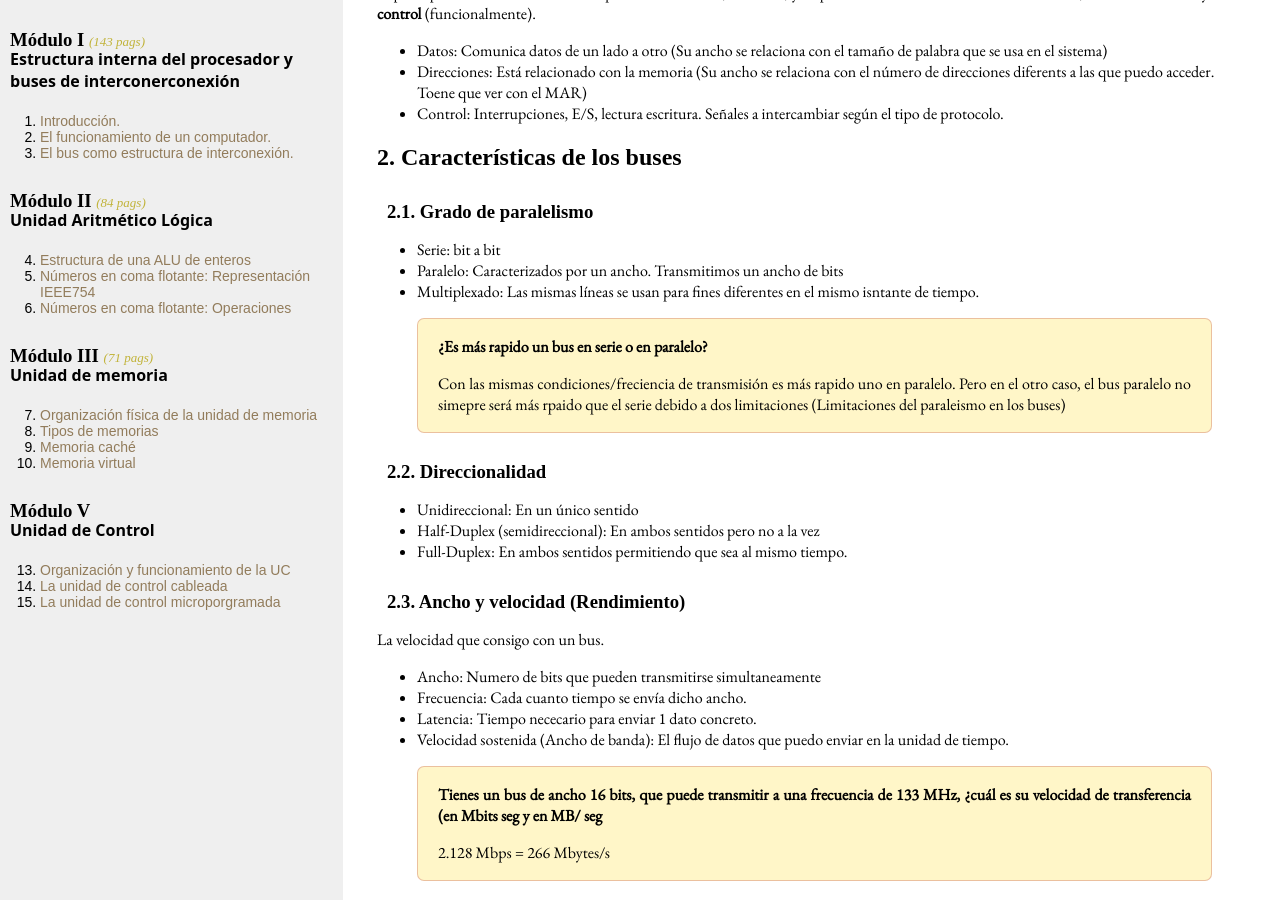
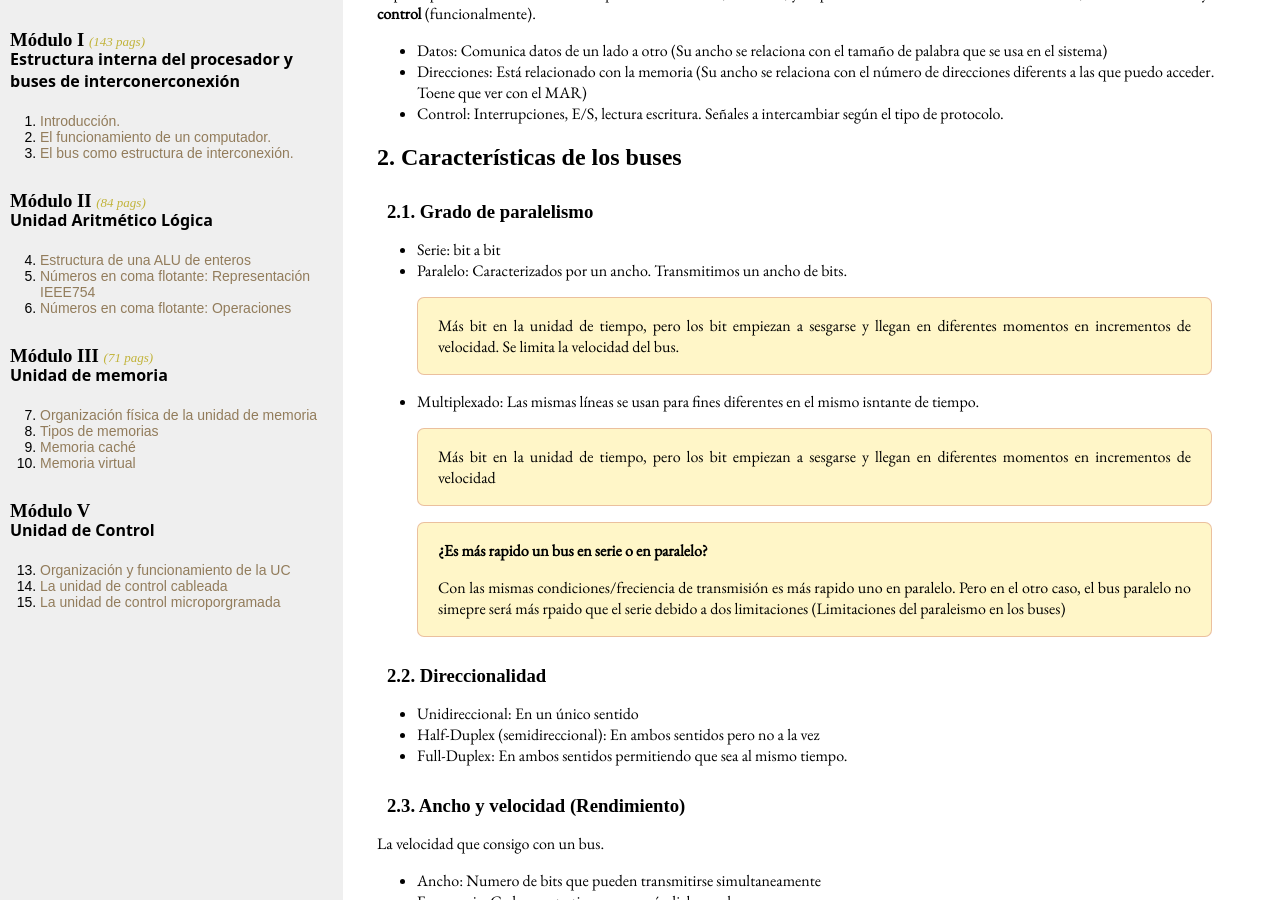
Before and after one commit to dkaerit/EDC, a Jekyll site: the page built from _posts/2020-10-05-TEMA03.md, in a window 1280 px wide and 900 px high, scrolled down 327 px. Built offline with Jekyll 4.4.1, drawn with Linux system fonts in a browser that asks for light colours; some web fonts are replaced.

Commit message:
Update 2020-10-05-TEMA03.md

```diff
--- a/_posts/2020-10-05-TEMA03.md
+++ b/_posts/2020-10-05-TEMA03.md
@@ -22,13 +22,17 @@ El principal bus es el bus del sistema que comunica CPU, memoria, y dispositivos
 ## 2. Características de los buses
 ### 2.1. Grado de paralelismo
   - Serie: bit a bit
-  - Paralelo: Caracterizados por un ancho. Transmitimos un ancho de bits
+  - Paralelo: Caracterizados por un ancho. Transmitimos un ancho de bits.
+
+> Más bit en la unidad de tiempo, pero los bit empiezan a sesgarse y llegan en diferentes momentos en incrementos de velocidad. Se limita la velocidad del bus.
+
   - Multiplexado: Las mismas líneas se usan para fines diferentes en el mismo isntante de tiempo.
+
+> Más bit en la unidad de tiempo, pero los bit empiezan a sesgarse y llegan en diferentes momentos en incrementos de velocidad
 
 > **¿Es más rapido un bus en serie o en paralelo?**
 >
 > Con las mismas condiciones/freciencia de transmisión es más rapido uno en paralelo. Pero en el otro caso, el bus paralelo no simepre será más rpaido que el serie debido a dos limitaciones (Limitaciones del paraleismo en los buses)
->
 
 ### 2.2. Direccionalidad
   - Unidireccional: En un único sentido
```
